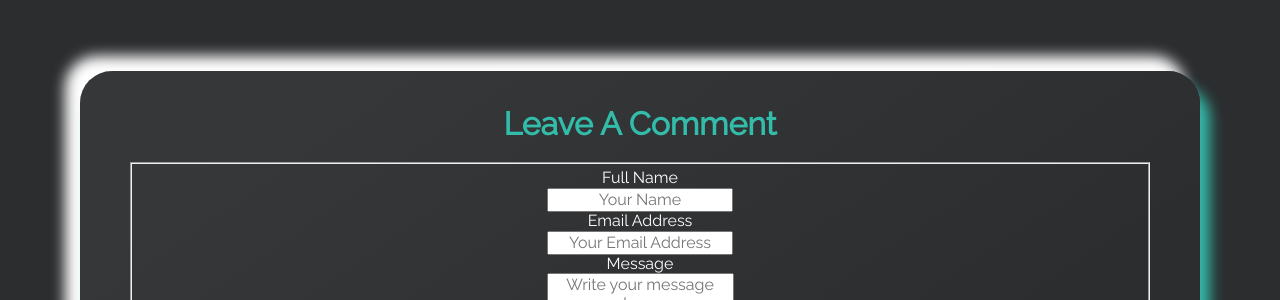
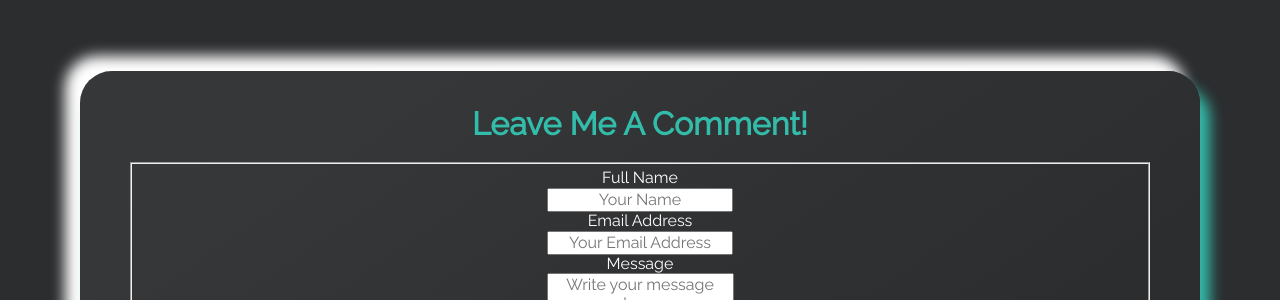
Before and after one commit to MichaelHDesigns/contact, a Jekyll site: the page built from index.html, in a window 1280 px wide. Shown: the part 1061-1361 px from the top of the page. Built offline with Jekyll 4.4.1, drawn with Linux system fonts in a browser that asks for light colours.

Commit message:
Update landing-page.html

```diff
--- a/_includes/landing-page.html
+++ b/_includes/landing-page.html
@@ -95,8 +95,8 @@
 
 <div class="layout">
   <div class="card neumorphism-card-big">
-    <h1 class="title" style="color: #34bcaa; text-align: center" >Leave A Comment</h1>
-<form id="fs-frm" name="simple-contact-form" accept-charset="utf-8" action="https://submit-form.com/8ZJKP6gfn8RZPmnyq0Lja" method="post" style="text-align: center">
+    <h1 class="title" style="color: #34bcaa; text-align: center" >Leave Me A Comment!</h1>
+<form id="fs-frm" name="simple-contact-form" accept-charset="utf-8" action="https://submit-form.com/8ZJKP6gfn8RZPmnyq0Lja" method="post" style="text-align: center; border-color: transparent">
  <fieldset id="fs-frm-inputs">
 <label for="full-name" style="text-align: center">Full Name</label>
 <br>
```
